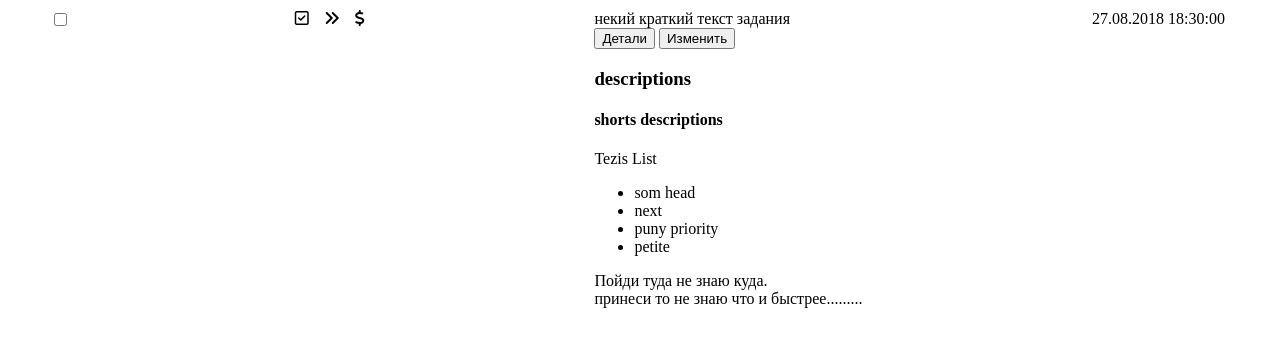
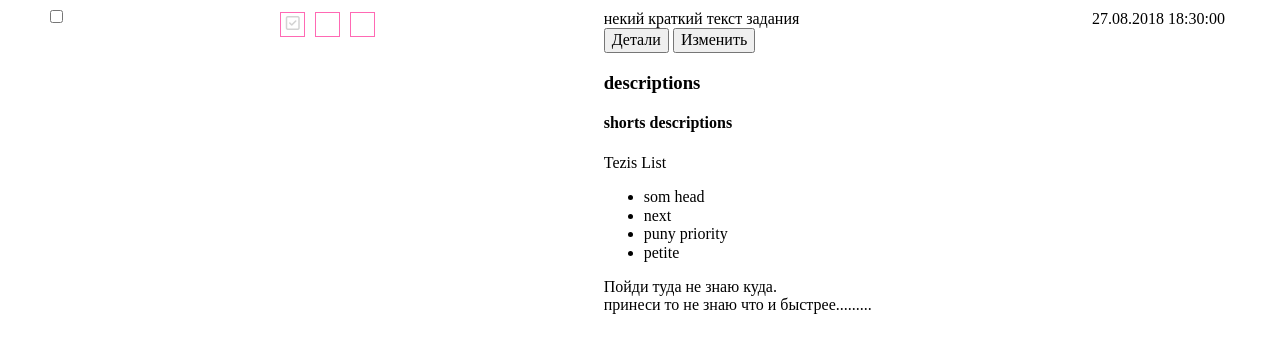
Before and after one commit to dalmariko/tasker, a website: page develop/index.html in a window 1280 px wide. Drawn offline with Linux system fonts and the light colour scheme.

Commit message:
worck buton and add normalize

```diff
--- a/develop/index.html
+++ b/develop/index.html
@@ -3,6 +3,7 @@
 <head>
     <meta charset="utf-8">
     <title>tasker</title>
+    <link rel="stylesheet" href="css/normalize.css">
     <link rel="stylesheet" href="css/main.css">
     <!--<link rel="stylesheet" href="css/main.min.css">-->
     <script src="https://use.fontawesome.com/ca671788c0.js"></script>
@@ -25,10 +26,9 @@
                 <input type="hidden" name="id" value="id">
 
                 <div class="status">
-                    <label> <input type="radio" name="status" value="on" form="tasks" checked ><div class="statusTake"><i class="fa fa-check-square-o " aria-hidden="true"></i></div></label>
-                    <label> <input type="radio" name="status" value="do" form="tasks" ><div class="statusProcess"><i class="fa fa-angle-double-right " aria-hidden="true"></i></div></label>
-                    <label> <input type="radio" name="status" value="off" form="tasks"><div class="statusReady"><i class="fa fa-usd " aria-hidden="true"></i>
-                    </div></label>
+                    <label> <input type="radio" name="status" value="on" form="tasks" checked ><i class="statusNo fa fa-check-square-o " aria-hidden="true"></i></label>
+                    <label> <input type="radio" name="status" value="do" form="tasks" ><i class="statusMake fa fa-angle-double-right " aria-hidden="true"></i></label>
+                    <label> <input type="radio" name="status" value="off" form="tasks"><i class="statusDone fa fa-usd " aria-hidden="true"></i></label>
                 </div>
 
                 <div class="textTask">
--- a/develop/scss/tasker/_status.scss
+++ b/develop/scss/tasker/_status.scss
@@ -11,23 +11,52 @@
   label {
     display: inline-block;
     vertical-align: middle;
-    cursor: pointer;
 
     input {
       display: none;
     }
 
-    div {
-      padding-right: 15px;
+    label {
+      display: inline-block;
+      vertical-align: middle;
+    }
+
+    i {
+      display: inline-block;
+      vertical-align: middle;
+      text-align: center;
+      position: relative;
+      left: 2px;
+      right: 2px;
+      top:2px;
+      bottom: 2px;
+      width: 25px;
+      height: 25px;
+      border: 1px solid hotpink;
+      margin-right:10px;
       cursor: pointer;
     }
 
-  }
+    label i:last-of-type {
+      margin-right: 0;
+    }
 
-  label:last-of-type{
-    div {
-      padding-right: 0;
+    i:before {
+      position: absolute;
+      top: 2px;
+      left: 2px;
+      bottom: 2px;
+      right: 2px;
+      color: lightgray;
+      opacity: 0;
+      transition: opacity .4s;
     }
+
+    input:checked+i:before{
+       opacity: 1;
+    }
+
+
   }
 
 }
```
Also changed, not shown: develop/css/main.css, develop/css/normalize.css (added).
